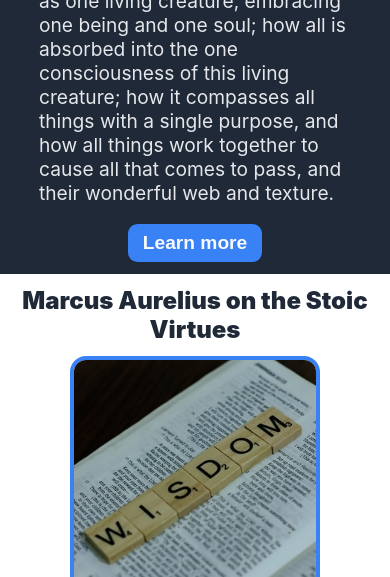
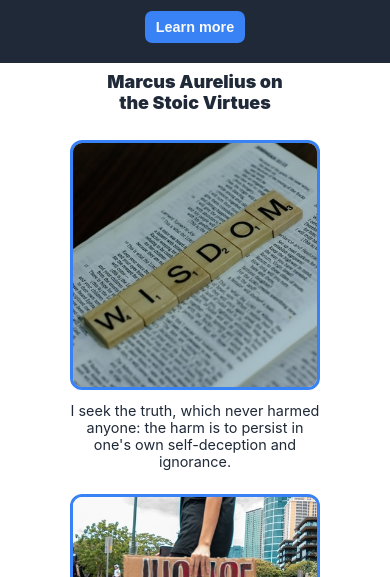
Before and after one commit to ann8th/landing-page, a plain HTML site: page index.html in a window 390 px wide. Shown: the part 523-1100 px from the top of the page. Drawn offline with Linux system fonts and the light colour scheme.

Commit message:
Add media query for screen width under 450px

```diff
--- a/css/style.css
+++ b/css/style.css
@@ -66,7 +66,7 @@ div.hero,
 div.cards,
 div.quote,
 div.action {
-    padding: 3% 10%;
+    padding: 5% 10%;
 }
 
 header {
@@ -118,9 +118,8 @@ button.hero {
 }
 
 h1.cards {
-    padding: 3% 2% 0%;
+    padding: 3% 5% 0%;
     text-align: center;
-    word-wrap: break-word;
 }
 
 .card img {
@@ -254,3 +253,17 @@ footer {
         margin-left: auto;
     }
 }
+
+@media screen and (max-width: 450px) {
+    body {
+        font-size: 12px;
+    }
+
+    .card p {
+        font-size: 1.2em;
+    }
+
+    h1.cards {
+        padding: 2% 25%;
+    }
+}
```
